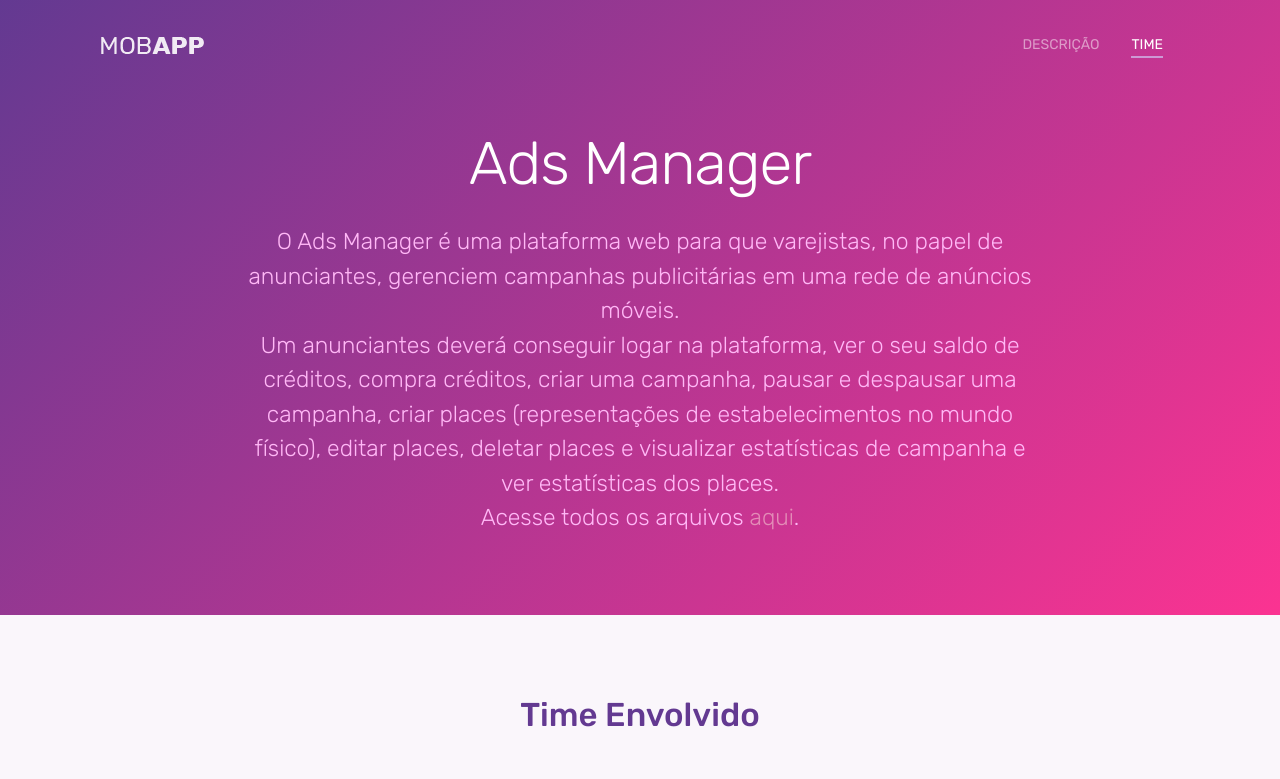
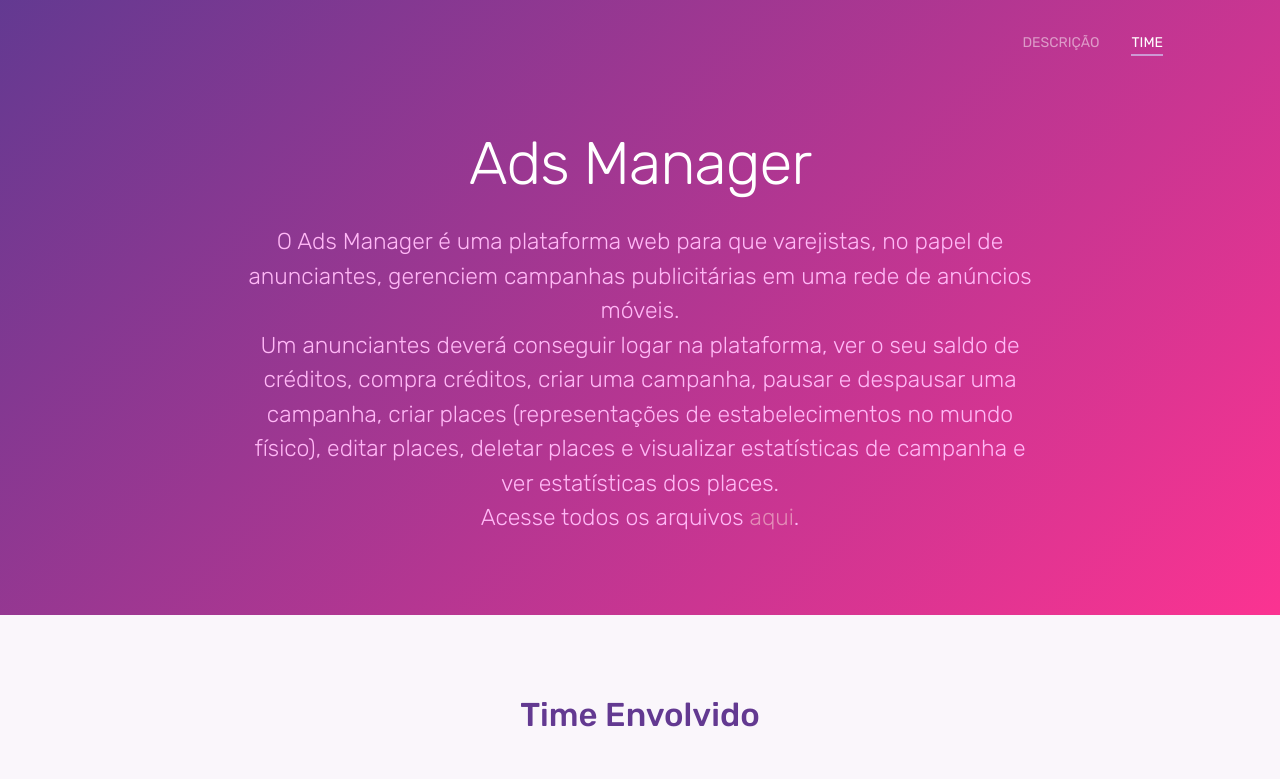
Before and after one commit to dgmneto/dgmneto.github.io, a plain HTML site: page index.html in a window 1280 px wide. Shown: the top 779 px of the page. Drawn offline with Linux system fonts and the light colour scheme.

Commit message:
Remove Logo

```diff
--- a/index.html
+++ b/index.html
@@ -21,7 +21,7 @@
             <div class="row">
                 <div class="col-md-12">
                     <nav class="navbar navbar-dark navbar-expand-lg">
-                        <a class="navbar-brand" href="index.html"><img src="images/logo.png" class="img-fluid" alt="logo"></a> <button class="navbar-toggler" type="button" data-toggle="collapse" data-target="#navbar" aria-controls="navbar" aria-expanded="false" aria-label="Toggle navigation"> <span class="navbar-toggler-icon"></span> </button>
+
                         <div class="collapse navbar-collapse" id="navbar">
                             <ul class="navbar-nav ml-auto">
                                 <li class="nav-item"> <a class="nav-link active" href="#team">DESCRIÇÃO <span class="sr-only">(current)</span></a> </li>
```
